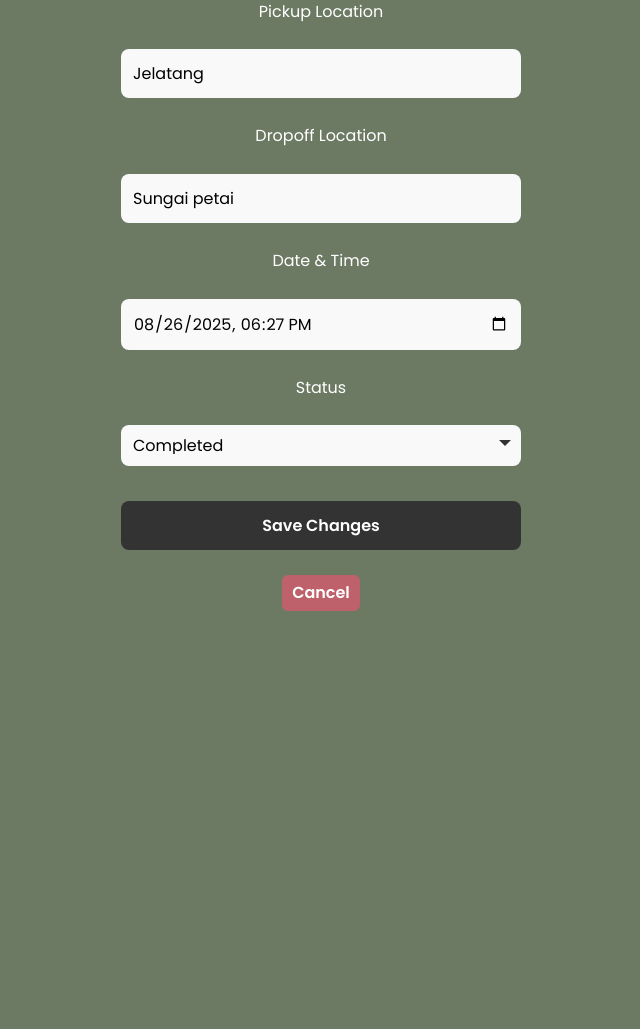
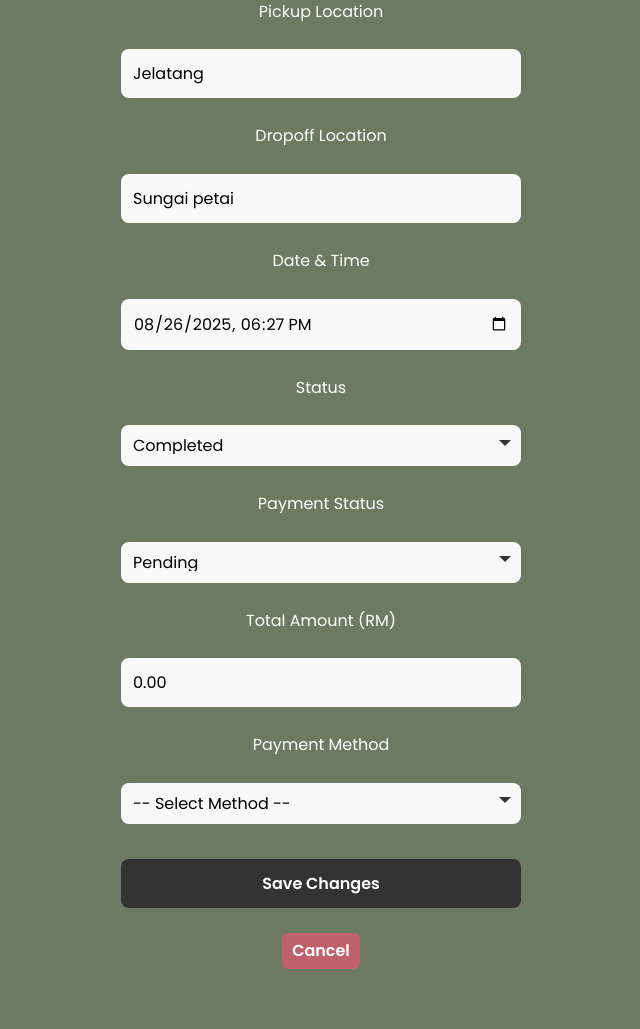
Before and after one commit to RidhwanHazian/GrabStudent, a Flask app: page /admin/bookings/edit/1 in a window 1280 px wide. Shown: the part 246-1275 px from the top of the page, without its empty margins (319-959 px from the left). Before the commit the page ends 857 px from the top, so only its background shows below. Run offline with Flask 3, Linux system fonts and the light colour scheme; a user stored in the database is signed in; data comes from the database, SQL or seed files in the repository.

Commit message:
Added payments info on admin_bookings and edits.

```diff
--- a/app.py
+++ b/app.py
@@ -450,7 +450,8 @@ def admin_bookings():
     date_to = request.args.get('date_to')
 
     query = """
-        SELECT b.id, b.name, b.pickup, b.dropoff, b.datetime, b.status, u.name AS customer_name, u.email, b.driver_id
+        SELECT b.id, b.pickup, b.dropoff, b.datetime, b.status, b.payment_status, b.total_amount,
+               u.name AS customer_name, u.email, b.driver_id
         FROM booking b
         LEFT JOIN users u ON b.user_id = u.id
         WHERE 1=1
@@ -500,11 +501,15 @@ def edit_booking(booking_id):
         dropoff = request.form['dropoff']
         datetime_input = request.form['datetime']
         status = request.form['status']
+        payment_status = request.form['payment_status']
+        payment_amount = request.form['total_amount'] or 0
 
         cursor.execute("""
-            UPDATE booking SET pickup=%s, dropoff=%s, datetime=%s, status=%s
+            UPDATE booking
+            SET pickup=%s, dropoff=%s, datetime=%s, status=%s,
+                payment_status=%s, total_amount=%s
             WHERE id=%s
-        """, (pickup, dropoff, datetime_input, status, booking_id))
+        """, (pickup, dropoff, datetime_input, status, payment_status, payment_amount, booking_id))
         db.commit()
         cursor.close()
         flash("✅ Booking updated successfully!")
@@ -512,6 +517,7 @@ def edit_booking(booking_id):
 
     cursor.close()
     return render_template('edit_booking.html', booking=booking)
+
 
 
 # Delete booking
--- a/templates/edit_booking.html
+++ b/templates/edit_booking.html
@@ -50,6 +50,24 @@
                         {% endfor %}
                     </select>
 
+                    <label for="payment_status">Payment Status</label>
+                    <select name="payment_status" id="payment_status" required>
+                        {% for ps in ['Pending', 'Paid'] %}
+                            <option value="{{ ps }}" {% if booking.payment_status == ps %}selected{% endif %}>{{ ps }}</option>
+                        {% endfor %}
+                    </select>
+
+                    <label for="total_amount">Total Amount (RM)</label>
+                    <input type="number" id="total_amount" name="total_amount" step="0.01" value="{{ booking.total_amount }}" required>
+
+                    <label for="payment_method">Payment Method</label>
+                    <select name="payment_method" id="payment_method">
+                        <option value="" {% if not booking.payment_method %}selected{% endif %}>-- Select Method --</option>
+                        <option value="Cash" {% if booking.payment_method == 'Cash' %}selected{% endif %}>Cash</option>
+                        <option value="Card" {% if booking.payment_method == 'Card' %}selected{% endif %}>Card</option>
+                        <option value="Online" {% if booking.payment_method == 'Online' %}selected{% endif %}>Online</option>
+                    </select>
+
                     <button type="submit" class="btn">Save Changes</button>
                     <a href="{{ url_for('admin_bookings') }}" class="btn" style="background-color:#bf616a;">Cancel</a>
                 </div>
```
Also changed, not shown: templates/admin_bookings.html (+8 -0 lines).
